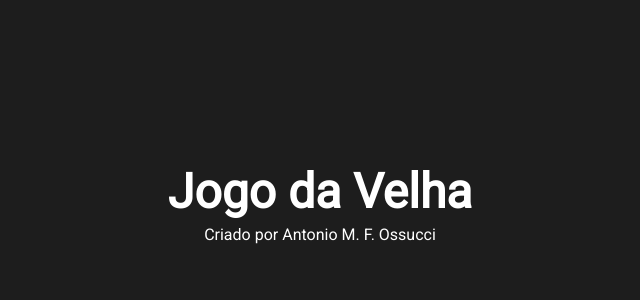
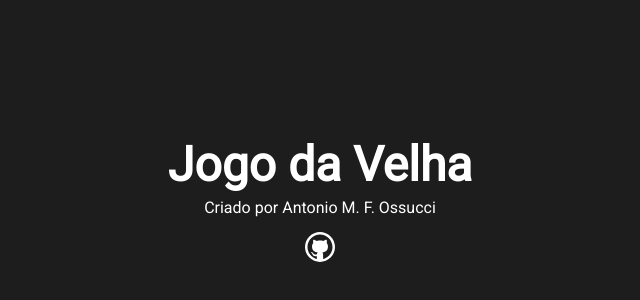
Before and after one commit to aossucci/react-jogo-da-velha, a Next.js app: page / in a window 1280 px wide. Shown: the part 194-494 px from the top of the page, without its empty margins (320-960 px from the left). Built offline with nearby package versions, Linux system fonts and the light colour scheme.

Commit message:
Criado componente de ícone

```diff
--- a/src/components/header/Header.jsx
+++ b/src/components/header/Header.jsx
@@ -1,13 +1,17 @@
 import styles from './Header.module.css'
 
+import Title from "../title/Title"
 import Subtitle from "../subtitle/Subtitle"
-import Title from "../title/Title"
+import Icon from "../icon/Icon"
 
 function Header () {
   return (
     <div className= {styles.header}>
       <Title>Jogo da Velha</Title>
       <Subtitle>Criado por Antonio M. F. Ossucci</Subtitle>
+      <div className={styles.iconContent}>
+        <Icon iconName="github" link="https://github.com/aossucci"/>
+      </div>
     </div>
   )
 }
--- a/src/components/header/Header.module.css
+++ b/src/components/header/Header.module.css
@@ -2,3 +2,7 @@
   text-align: center;
   padding: 40px 0;
 }
+
+.iconContent {
+  margin: 10px;
+}
--- /dev/null
+++ b/src/components/icon/Icon.jsx
@@ -0,0 +1,16 @@
+
+
+
+function Icon ({iconName, size, link}) {
+  return (
+    <a href={link} target="blank">
+      <img src={`/icons/${iconName}.svg`} width={size} />
+    </a>
+  )
+}
+
+Icon.defaultProps = {
+  size: '30px'
+}
+
+export default Icon
```
Also changed, not shown: public/icons/github.svg (added).
